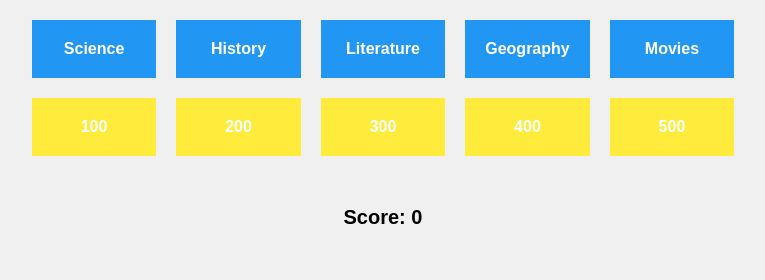
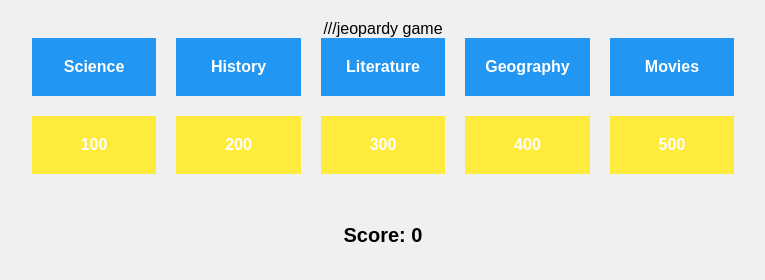
Before and after one commit to LIzzieNfl/GAME, a plain HTML site: page index.html in a window 1280 px wide. Shown: the whole page, without its empty margins (257-1022 px from the left). Drawn offline with Linux system fonts and the light colour scheme.

Commit message:
Made a small change to trigger pull request

```diff
--- a/index.html
+++ b/index.html
@@ -6,7 +6,7 @@
   <title>Jeopardy Game</title>
   <link rel="stylesheet" href="style.css">
 </head>
-<body>
+<body> ///jeopardy game
   <div id="board">
     <div class="category" id="category1">Science</div>
     <div class="category" id="category2">History</div>
--- a/script.js
+++ b/script.js
@@ -19,7 +19,7 @@ const questions = {
 
   let score = 0;
 
-  // Handle question click
+  // click here
   document.querySelectorAll('.question').forEach((question) => {
     question.addEventListener('click', function() {
       const category = this.dataset.category;
@@ -36,7 +36,7 @@ const questions = {
     });
   });
 
-  // Check user's answer
+  // view answer
   function checkAnswer(currentQuestion, value) {
     const userAnswer = document.getElementById('answer-input').value.trim();
     const correctAnswer = currentQuestion.answer;
```
